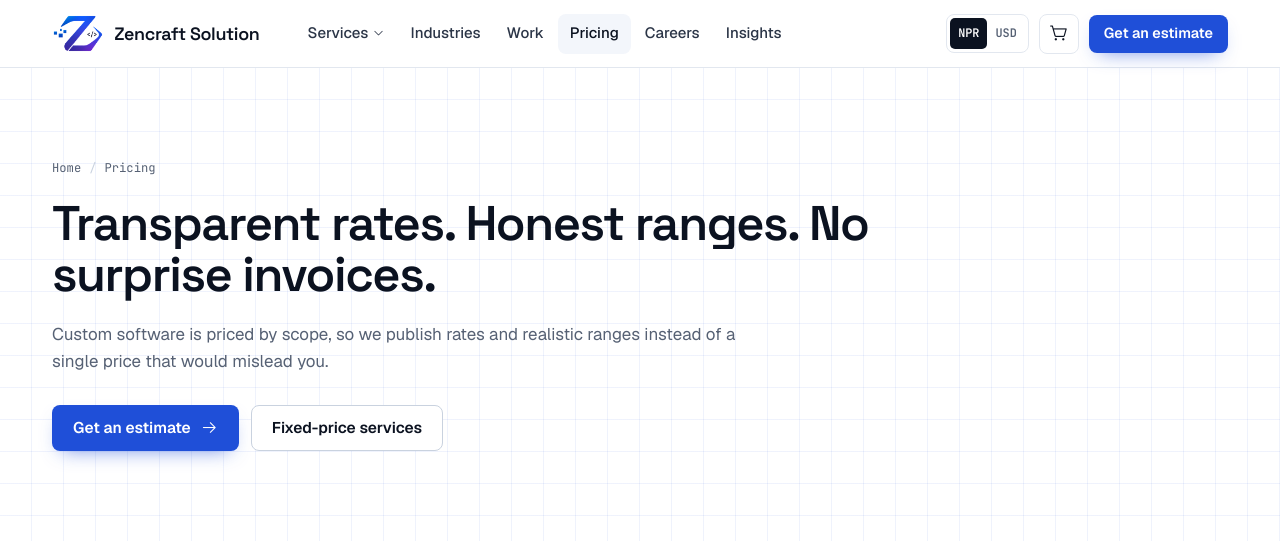
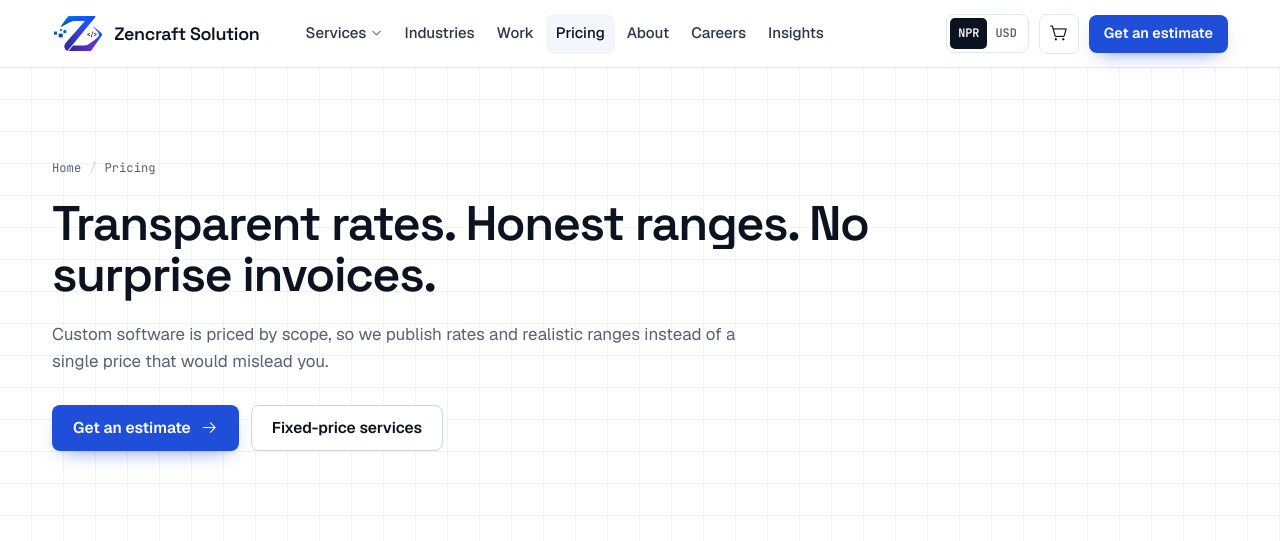
Before and after one commit to ZencraftSolution/zencraft_solution_2.0, a Django app: page /pricing/ in a window 1280 px wide. Shown: the top 541 px of the page. Run offline with Django 5.2, Linux system fonts and the light colour scheme; data comes from the database, SQL or seed files in the repository; data that the repository does not hold is empty.

Commit message:
Add About to the main navigation
Seven items plus the header actions overflowed at the 1140px breakpoint, so nav
links are slightly tighter and a touch more compact between 1140 and 1279px.
Measured at 1140, 1280, 1440 and 1920: one row, no horizontal overflow.

Co-Authored-By: Claude Opus 5 <noreply@anthropic.com>

```diff
--- a/static/css/main.css
+++ b/static/css/main.css
@@ -178,7 +178,7 @@ table { border-collapse: collapse; width: 100%; }
 @media (max-width: 400px) { .brand { font-size: 1rem; gap: 8px; } .brand__logo { height: 34px; } }
 .nav { display: none; align-items: center; gap: 2px; margin-left: 12px; }
 .nav__link, .nav__trigger {
-  display: inline-flex; align-items: center; gap: 4px; height: 40px; padding: 0 12px; border-radius: var(--r-sm);
+  display: inline-flex; align-items: center; gap: 4px; height: 40px; padding: 0 10px; border-radius: var(--r-sm);
   color: var(--ink-2); font-size: 0.94rem; font-weight: 500; background: none; border: 0;
   transition: color var(--dur-fast), background-color var(--dur-fast);
 }
@@ -242,6 +242,11 @@ table { border-collapse: collapse; width: 100%; }
 .mobile-menu__contact a { display: flex; align-items: center; gap: 10px; color: var(--ink-2); min-height: 40px; }
 .mobile-menu__contact i.ph { font-size: 1.1rem; color: var(--blue); }
 
+@media (min-width: 1140px) and (max-width: 1279px) {
+  .site-header__inner { gap: 14px; }
+  .nav { margin-left: 4px; }
+  .nav__link, .nav__trigger { padding: 0 8px; font-size: 0.9rem; }
+}
 @media (min-width: 1140px) {
   .nav { display: flex; }
   .header-cta { display: inline-flex; }
--- a/templates/partials/header.html
+++ b/templates/partials/header.html
@@ -27,6 +27,7 @@
       <a class="nav__link {% active '/services/industries/' %}" href="{% url 'services:industries' %}">Industries</a>
       <a class="nav__link {% active '/work/' %}" href="{% url 'portfolio:list' %}">Work</a>
       <a class="nav__link {% active '/pricing/' %}" href="{% url 'commerce:pricing' %}">Pricing</a>
+      <a class="nav__link {% active '/about/' %}" href="{% url 'core:about' %}">About</a>
       <a class="nav__link {% active '/careers/' %}" href="{% url 'careers:landing' %}">Careers</a>
       <a class="nav__link {% active '/insights/' %}" href="{% url 'blog:list' %}">Insights</a>
     </nav>
```
